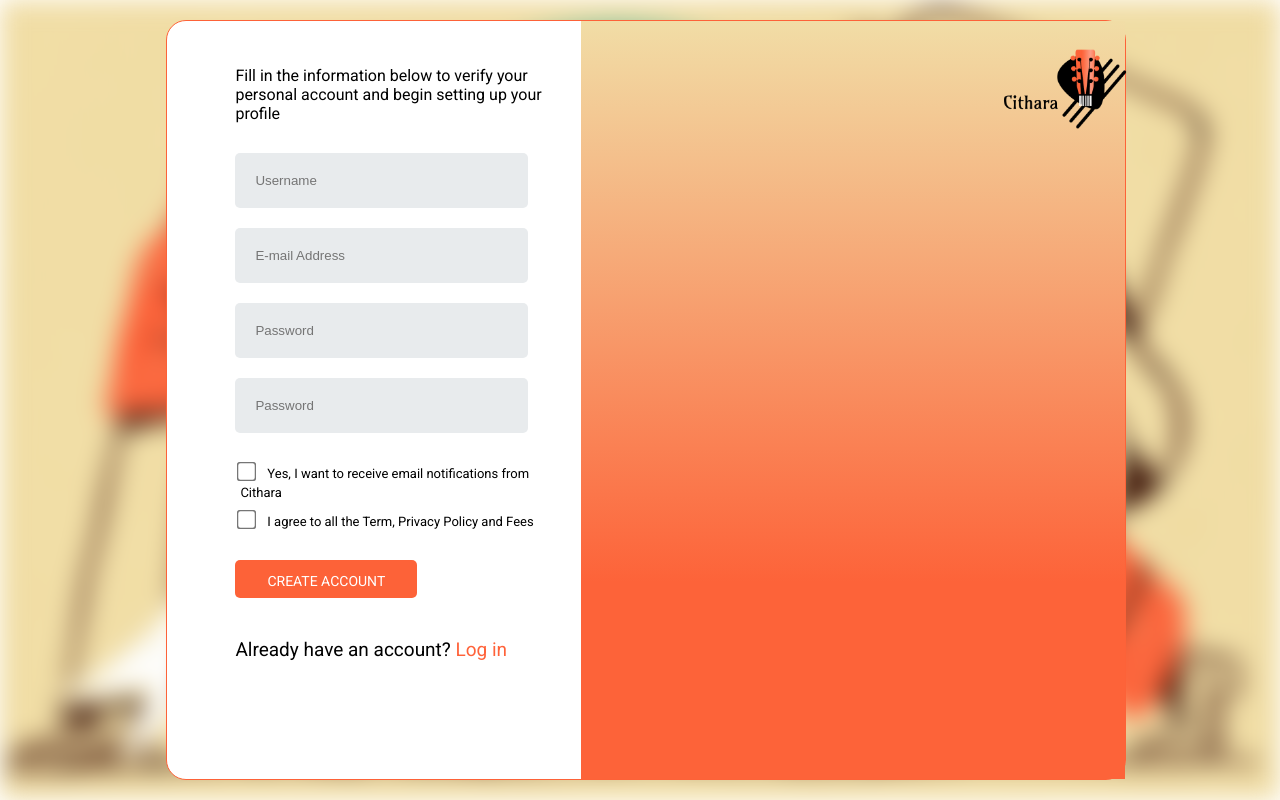
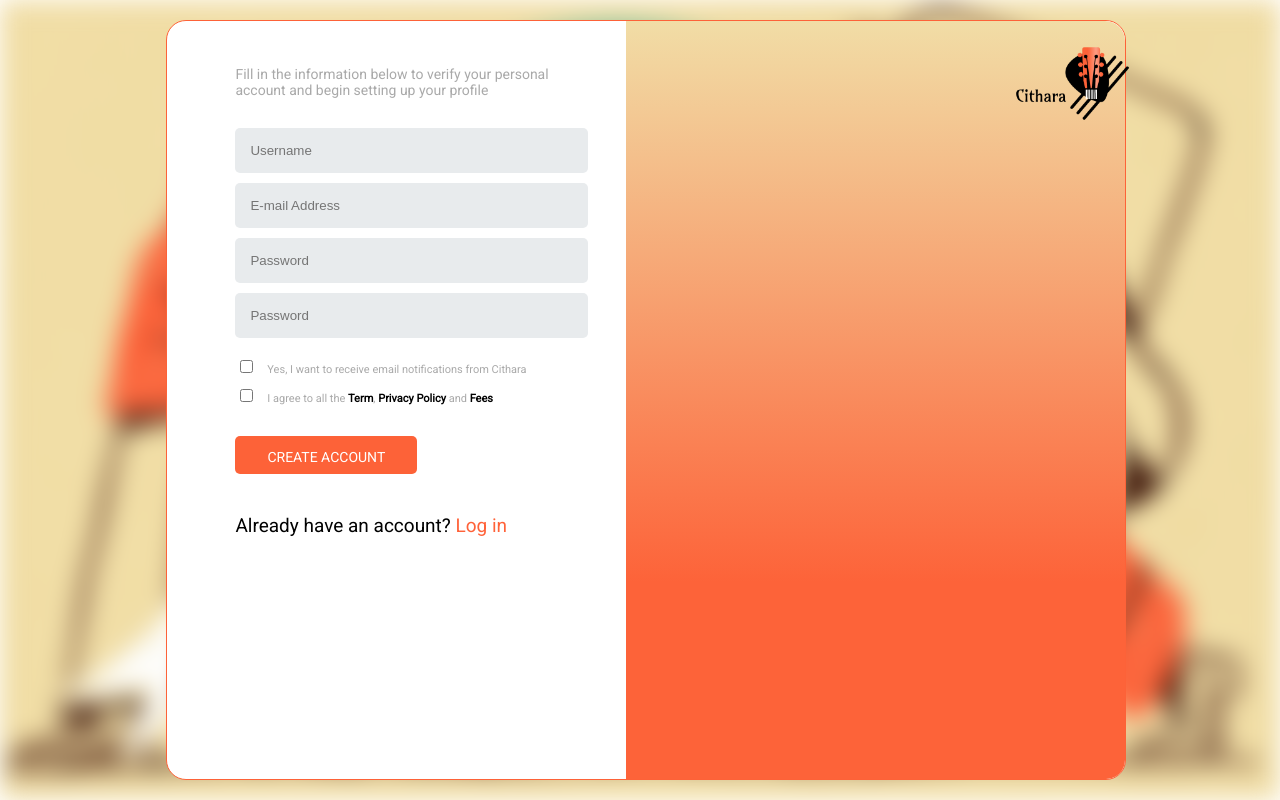
Before and after one commit to jose-a-dlc05/cithara-frontend, a PHP site: page /registration.html in a window 1280 px wide. Run offline with PHP 8.4, Linux system fonts and the light colour scheme; some web fonts are replaced.

Commit message:
Finished styling the registration portion

```diff
--- a/registration.html
+++ b/registration.html
@@ -20,6 +20,7 @@
             name="username"
             id="username"
             placeholder="Username"
+            class="reg-username"
             required
           />
           <input
@@ -27,33 +28,39 @@
             name="email"
             id="email"
             placeholder="E-mail Address"
+            class="reg-emailadd"
             required
           />
           <input
             type="password"
             name="password"
-            id="password"
+            id="reg-password"
             placeholder="Password"
+            class="reg-password"
+            autocomplete="on"
             required
           />
           <input
             type="password"
             name="password"
-            id="password"
+            id="password-confirm"
             placeholder="Password"
+            class="reg-password"
+            autocomplete="on"
             required
           />
         </form>
         <label class="email-checkbox">
-          <input type="checkbox" value="remember-me" id="remember_me" />
+          <input type="checkbox" />
           <span class="checkbox-text"
             >Yes, I want to receive email notifications from Cithara</span
           >
         </label>
         <label class="terms-checkbox">
-          <input type="checkbox" value="remember-me" id="remember_me" />
+          <input type="checkbox" />
           <span class="checkbox-text"
-            >I agree to all the Term, Privacy Policy and Fees</span
+            >I agree to all the <strong>Term</strong>,
+            <strong>Privacy Policy</strong> and <strong>Fees</strong></span
           >
         </label>
         <div class="form-buttons">
--- a/resources/css/style.css
+++ b/resources/css/style.css
@@ -93,15 +93,15 @@ body {
 input[type='email'],
 input[type='text'],
 input[type='password'] {
-  margin-bottom: 20px;
+  margin-bottom: 10px;
 }
 
 input[type='email'],
 input[type='password'],
 input[type='text'] {
   display: inline-block;
-  width: 90%;
-  padding: 20px;
+  width: 95%;
+  padding: 15px;
   position: relative;
   background: #e8ebed;
   border: none;
@@ -115,6 +115,14 @@ input[type='text'] {
   font-size: 10px;
   margin-top: 14px;
   padding: 0;
+}
+
+.remember-checkbox {
+  transform: scale(1.5);
+}
+
+.checkbox span {
+  margin-left: 5px;
 }
 
 .forgot-password-link {
@@ -182,7 +190,7 @@ input[type='text'] {
 
 /* Registration Form */
 .left {
-  width: 40%;
+  width: 45%;
   padding: 20px;
   margin-left: 3em;
 }
@@ -190,6 +198,9 @@ input[type='text'] {
 .registration-form--heading {
   margin-top: 25px;
   margin-bottom: 30px;
+  font-size: 14px;
+  color: #a9a9a9;
+  padding: 0 15px 0 0;
 }
 
 .email-checkbox,
@@ -200,16 +211,35 @@ input[type='text'] {
 }
 
 input[type='checkbox'] {
-  transform: scale(1.5);
+  transform: scale(1);
 }
 
 .checkbox-text {
   margin-left: 10px;
-  font-size: 13px;
+  font-size: 11px;
+  color: #a9a9a9;
 }
 
 .ca-btn {
   margin-bottom: 40px;
+}
+
+.reg-username,
+.reg-emailadd,
+.reg-password {
+  margin-bottom: 20px;
+  display: inline-block;
+  width: 90%;
+  padding: 15px;
+  position: relative;
+  background: #e8ebed;
+  border: none;
+  outline: none;
+  border-radius: 5px;
+}
+
+strong {
+  color: #000000;
 }
 
 .existing-account {
@@ -218,16 +248,22 @@ input[type='checkbox'] {
 
 .login-anchor {
   text-decoration: none;
-  color: #FF6239;
+  color: #ff6239;
 }
 
 .right {
-  width: 60%;
+  width: 55%;
   height: auto;
   max-width: 100%;
-  background: linear-gradient(180deg, rgba(241,221,166,1) 0%, rgba(253,99,57,1) 74%);
+  background: linear-gradient(
+    180deg,
+    rgba(241, 221, 166, 1) 0%,
+    rgba(253, 99, 57, 1) 74%
+  );
+  border-top-right-radius: 20px;
+  border-bottom-right-radius: 19px;
 }
 
 .registration-logo {
-  margin-left: 26em;
+  margin-left: 24em;
 }
```
Also changed, not shown: index.html (+6 -2 lines).
